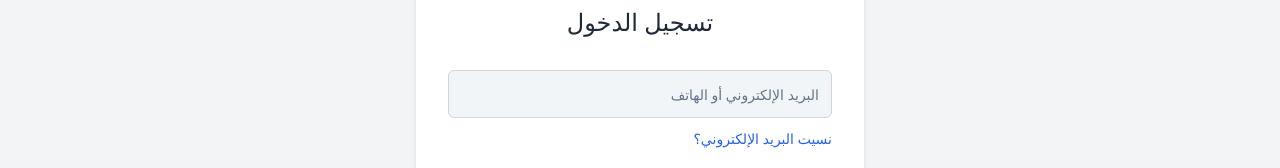
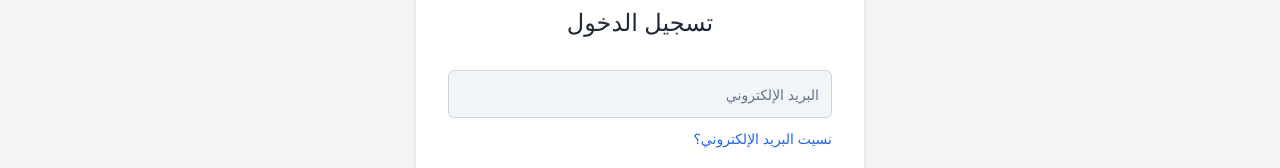
Before and after one commit to MaktoobMail/maktoob-alias-gateway, a React (Vite) app: page / in a window 1280 px wide. Shown: the part 336-504 px from the top of the page. Built offline with nearby package versions, Linux system fonts and the light colour scheme.

Commit message:
Remove text

```diff
--- a/src/components/SignUpForm.tsx
+++ b/src/components/SignUpForm.tsx
@@ -48,7 +48,7 @@ const SignUpForm = ({ className = "" }: { className?: string }) => {
         <div className="flex-1">
           <Input
             type="email"
-            placeholder={t("البريد الإلكتروني أو الهاتف", "Email or phone")}
+            placeholder={t("البريد الإلكتروني", "Email")}
             value={email}
             onChange={(e) => setEmail(e.target.value)}
             className="h-12 text-base border border-gray-300 rounded-md focus:outline-none focus:ring-1 focus:ring-blue-500 focus:border-blue-500"
```
